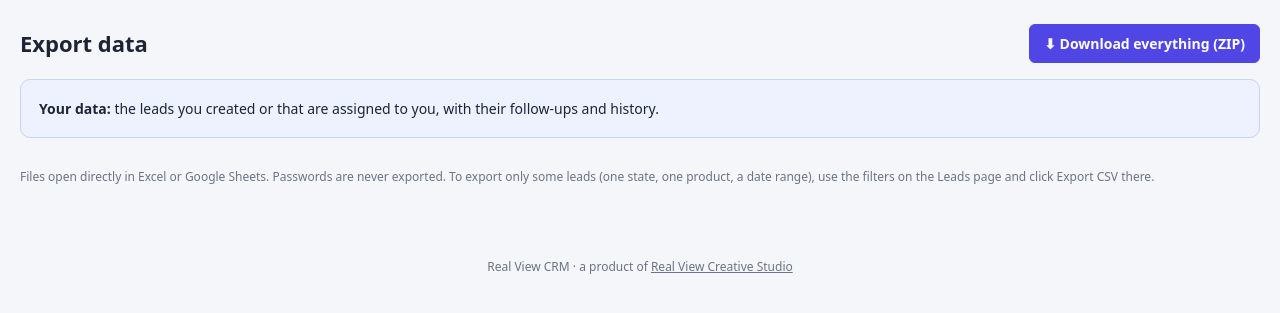
After one commit to jabbu1991/crm, a Flask app: template templates/export.html in a window 1280 px wide. The commit adds this page. Shown: the top 313 px of the page. Run offline with Flask 3, Linux system fonts and the light colour scheme; the template is opened without the code that fills it, so the values that code supplies are empty.

Commit message:
Export page: every role downloads its own scope (CSV per dataset or ZIP)
- Super Admin (agency workspace): all organizations, with an Organization
  column, plus an organizations file; recorded in each client's access log.
- Org Admin: the whole organization. Staff: their own leads, follow-ups,
  history and profile. Staff may now also use Export CSV on lead lists.
- Datasets: leads, product interest, follow-ups, activity, projects,
  products, users (never passwords). CSV cells are formula-safe.

Co-Authored-By: Claude Opus 5.5 <noreply@anthropic.com>
Claude-Session: https://claude.ai/code/session_01KbrordEqMVDsFRFrgdYDaE

```diff
--- a/app.py
+++ b/app.py
@@ -19,6 +19,7 @@ import os
 import secrets
 import sqlite3
 import time
+import zipfile
 from datetime import date, datetime, timedelta
 from functools import wraps
 
@@ -1034,7 +1035,7 @@ def leads():
 
 
 @app.route("/leads/export")
-@admin_required
+@login_required
 def leads_export():
     clauses, args = lead_filters(clean_params())
     sort = request.args.get("sort") if request.args.get("sort") in SORTABLE else "created"
@@ -1044,7 +1045,7 @@ def leads_export():
                      {LEAD_FROM} WHERE {' AND '.join(clauses)}
                      ORDER BY {SORTABLE[sort]} {'ASC' if request.args.get('dir') == 'asc' else 'DESC'}""", args)
     out = io.StringIO()
-    writer = csv.writer(out)
+    writer = SafeCsvWriter(out)
     writer.writerow(["ID", "Project", "Project Code", "Customer Name", "Phone", "WhatsApp", "Email", "Place",
                      "District", "State", "Country", "Products", "Requirement", "Status", "Buying Possibility",
                      "Lead Quality", "Priority", "Source", "Next Follow-up", "Assigned To", "Created By",
@@ -1450,6 +1451,228 @@ def followups():
                            staff=org_users(active_only=False) if is_admin() else [])
 
 
+# ---------------------------------------------------------------- data export (every role, own scope)
+
+class SafeCsvWriter:
+    """csv.writer that neutralises spreadsheet formulas (=, @, +/- not followed by a digit)."""
+
+    def __init__(self, out):
+        self.w = csv.writer(out)
+
+    @staticmethod
+    def _cell(v):
+        if v is None:
+            return ""
+        v = str(v) if not isinstance(v, str) else v
+        if v and (v[0] in "=@\t\r" or (v[0] in "+-" and not v[1:2].isdigit())):
+            return "'" + v
+        return v
+
+    def writerow(self, row):
+        self.w.writerow([self._cell(v) for v in row])
+
+
+def export_is_global():
+    """Super Admin in the agency workspace exports every organization; everyone else their own scope."""
+    return is_super() and not g.get("viewing")
+
+
+def export_lead_where(a="l"):
+    return ("1=1", []) if export_is_global() else lead_scope(a)
+
+
+def export_org_where(a):
+    return ("1=1", []) if export_is_global() else (f"{a}.org_id = ?", [org_id()])
+
+
+def _export_leads():
+    where, args = export_lead_where()
+    rows = query(f"""SELECT {LEAD_COLUMNS}, o.name org_name,
+                       (SELECT GROUP_CONCAT(pr.name || ' [' || lp.stage || ']', '; ') FROM lead_products lp
+                          JOIN products pr ON pr.id = lp.product_id WHERE lp.lead_id = l.id) product_stages
+                     {LEAD_FROM} JOIN organizations o ON o.id = l.org_id
+                     WHERE {where} ORDER BY o.name, l.created_at DESC""", args)
+    head = ["Organization", "Lead ID", "Project", "Project Code", "Customer Name", "Phone", "WhatsApp", "Email",
+            "Place", "District", "State", "Country", "Products [stage]", "Requirement", "Status",
+            "Buying Possibility", "Lead Quality", "Priority", "Source", "Next Follow-up", "Assigned To",
+            "Created By", "Created At", "Updated By", "Updated At", "Notes"]
+    return head, [[r["org_name"], r["id"], r["project_name"], r["project_code"], r["customer_name"], r["phone"],
+                   r["whatsapp"], r["email"], r["place"], r["district"], r["state"], r["country"],
+                   r["product_stages"], r["requirement"], r["status"], r["buying_possibility"], r["lead_quality"],
+                   r["priority"], r["source"], r["next_follow_up"], r["assigned_name"], r["staff_name"],
+                   r["created_at"], r["updated_by_name"], r["updated_at"], r["notes"]] for r in rows]
+
+
+def _export_lead_products():
+    where, args = export_lead_where()
+    rows = query(f"""SELECT o.name org_name, l.id lead_id, l.customer_name, l.phone, pr.name, pr.code, lp.stage,
+                       l.status, lp.created_at, lp.updated_at, u.name updated_by
+                     FROM lead_products lp JOIN leads l ON l.id = lp.lead_id JOIN products pr ON pr.id = lp.product_id
+                     JOIN organizations o ON o.id = l.org_id LEFT JOIN users u ON u.id = lp.updated_by
+                     WHERE {where} ORDER BY o.name, pr.name, l.id""", args)
+    head = ["Organization", "Lead ID", "Customer Name", "Phone", "Product", "Product Code", "Product Stage",
+            "Lead Status", "Linked At", "Stage Updated At", "Stage Updated By"]
+    return head, [list(r) for r in rows]
+
+
+def _export_followups():
+    where, args = export_lead_where()
+    rows = query(f"""SELECT o.name, l.id, l.customer_name, l.phone, f.due_date, f.note, f.status, cu.name,
+                       f.created_at, co.name, f.completed_at, f.outcome
+                     FROM follow_ups f JOIN leads l ON l.id = f.lead_id JOIN organizations o ON o.id = l.org_id
+                     JOIN users cu ON cu.id = f.created_by LEFT JOIN users co ON co.id = f.completed_by
+                     WHERE {where} ORDER BY o.name, f.due_date""", args)
+    head = ["Organization", "Lead ID", "Customer Name", "Phone", "Due Date", "Task", "Status", "Created By",
+            "Created At", "Completed By", "Completed At", "Outcome"]
+    return head, [list(r) for r in rows]
+
+
+def _export_activity():
+    where, args = export_lead_where()
+    rows = query(f"""SELECT o.name, l.id, l.customer_name, u.name, a.action, a.created_at
+                     FROM lead_activity a JOIN leads l ON l.id = a.lead_id JOIN organizations o ON o.id = l.org_id
+                     JOIN users u ON u.id = a.user_id WHERE {where} ORDER BY o.name, a.id""", args)
+    return ["Organization", "Lead ID", "Customer Name", "By", "Action", "At"], [list(r) for r in rows]
+
+
+def _export_projects():
+    if export_is_global():
+        where, args = "1=1", []
+    else:
+        where, args = project_scope()
+    rows = query(f"""SELECT o.name, p.name, p.code, p.client_name, p.campaign_type, p.start_date, p.end_date, p.status,
+                       (SELECT GROUP_CONCAT(su.name, ', ') FROM project_staff ps JOIN users su ON su.id = ps.user_id
+                          WHERE ps.project_id = p.id),
+                       (SELECT GROUP_CONCAT(pr.name, ', ') FROM project_products pp JOIN products pr
+                          ON pr.id = pp.product_id WHERE pp.project_id = p.id),
+                       p.description, p.created_at
+                     FROM projects p JOIN organizations o ON o.id = p.org_id WHERE {where} ORDER BY o.name, p.name""", args)
+    head = ["Organization", "Project", "Code", "Client", "Campaign Type", "Start", "End", "Status", "Assigned Staff",
+            "Products", "Description", "Created At"]
+    return head, [list(r) for r in rows]
+
+
+def _export_products():
+    where, args = export_org_where("pr")
+    if not is_admin():
+        where += " AND pr.active = 1"
+    rows = query(f"""SELECT o.name, pr.name, pr.code, pr.category, pr.description,
+                       CASE pr.active WHEN 1 THEN 'Active' ELSE 'Inactive' END, u.name, pr.created_at
+                     FROM products pr JOIN organizations o ON o.id = pr.org_id LEFT JOIN users u ON u.id = pr.created_by
+                     WHERE {where} ORDER BY o.name, pr.name""", args)
+    head = ["Organization", "Product / Service", "Code", "Category", "Description", "Status", "Created By",
+            "Created At"]
+    return head, [list(r) for r in rows]
+
+
+def _export_users():
+    if export_is_global():
+        where, args = "1=1", []
+    elif is_admin():
+        where, args = "u.org_id = ?", [org_id()]
+    else:
+        where, args = "u.id = ?", [g.user["id"]]
+    rows = query(f"""SELECT o.name, u.name, u.username, u.email, u.phone, u.designation, u.role,
+                       CASE u.active WHEN 1 THEN 'Active' ELSE 'Deactivated' END, u.last_login_at, u.created_at,
+                       (SELECT COUNT(*) FROM leads l WHERE l.entered_by = u.id)
+                     FROM users u JOIN organizations o ON o.id = u.org_id WHERE {where} ORDER BY o.name, u.name""", args)
+    head = ["Organization", "Name", "Username", "Email", "Phone", "Designation", "Role", "Status", "Last Login",
+            "Created At", "Leads Created"]
+    return head, [[*r[:6], ROLE_LABELS.get(r[6], r[6]), *r[7:]] for r in rows]
+
+
+def _export_organizations():
+    rows = query("""SELECT o.name, o.code, CASE o.kind WHEN 'agency' THEN 'Agency' ELSE 'Client' END, o.status,
+                      o.contact_name, o.phone, o.email, o.address, o.created_at,
+                      (SELECT COUNT(*) FROM users u WHERE u.org_id = o.id),
+                      (SELECT COUNT(*) FROM leads l WHERE l.org_id = o.id)
+                    FROM organizations o ORDER BY o.kind, o.name""")
+    head = ["Organization", "Code", "Type", "Status", "Contact", "Phone", "Email", "Address", "Created At", "Users",
+            "Leads"]
+    return head, [list(r) for r in rows]
+
+
+EXPORTS = {
+    "leads": ("Leads", "Every lead with contact details, products, status and who created it", _export_leads),
+    "lead-products": ("Product interest", "Each lead × product with its stage (Interested / Ordered / Purchased)",
+                      _export_lead_products),
+    "followups": ("Follow-ups", "Scheduled and completed follow-ups", _export_followups),
+    "activity": ("Activity history", "Every change and note on each lead", _export_activity),
+    "projects": ("Projects & campaigns", "Projects with dates, staff and products", _export_projects),
+    "products": ("Products & services", "Product catalogue", _export_products),
+    "users": ("Staff & users", "Accounts (no passwords) with lead counts", _export_users),
+    "organizations": ("Organizations", "All organizations with user and lead counts (Super Admin only)",
+                      _export_organizations),
+}
+
+
+def allowed_exports():
+    return [k for k in EXPORTS if k != "organizations" or export_is_global()]
+
+
+def _csv_bytes(head, rows):
+    out = io.StringIO()
+    w = SafeCsvWriter(out)
+    w.writerow(head)
+    for r in rows:
+        w.writerow(r)
+    return ("﻿" + out.getvalue()).encode("utf-8")
+
+
+def _export_audit(what, count):
+    """Record exports by a Super Admin in the affected organizations' access logs."""
+    if not is_super():
+        return
+    if g.get("viewing"):
+        audit(f"Super Admin exported {what}", f"{count} rows")
+    elif export_is_global():
+        for (oid,) in query("SELECT id FROM organizations WHERE kind = 'client'"):
+            audit(f"Super Admin exported {what} for all organizations", org=oid)
+
+
+def _export_scope_label():
+    if export_is_global():
+        return "all-organizations"
+    base = "".join(ch if ch.isalnum() else "-" for ch in g.org["code"].lower())
+    return base if is_admin() else f"{base}-{g.user['username'].lower()}"
+
+
+@app.route("/export")
+@login_required
+def export_page():
+    counts = {k: len(EXPORTS[k][2]()[1]) for k in allowed_exports()}
+    return render_template("export.html", exports=[(k, *EXPORTS[k][:2], counts[k]) for k in allowed_exports()],
+                           global_export=export_is_global())
+
+
+@app.route("/export/<name>.csv")
+@login_required
+def export_csv(name):
+    if name not in allowed_exports():
+        abort(404)
+    head, rows = EXPORTS[name][2]()
+    _export_audit(EXPORTS[name][0].lower(), len(rows))
+    filename = f"{_export_scope_label()}-{name}-{datetime.now():%Y%m%d-%H%M}.csv"
+    return Response(_csv_bytes(head, rows), mimetype="text/csv",
+                    headers={"Content-Disposition": f"attachment; filename={filename}"})
+
+
+@app.route("/export/all.zip")
+@login_required
+def export_zip():
+    buf = io.BytesIO()
+    total = 0
+    with zipfile.ZipFile(buf, "w", zipfile.ZIP_DEFLATED) as zf:
+        for name in allowed_exports():
+            head, rows = EXPORTS[name][2]()
+            total += len(rows)
+            zf.writestr(f"{name}.csv", _csv_bytes(head, rows))
+    _export_audit("all data (ZIP)", total)
+    filename = f"{_export_scope_label()}-export-{datetime.now():%Y%m%d-%H%M}.zip"
+    return Response(buf.getvalue(), mimetype="application/zip",
+                    headers={"Content-Disposition": f"attachment; filename={filename}"})
+
+
 # ---------------------------------------------------------------- reports (admins)
 
 GROUPABLE = {
--- a/static/style.css
+++ b/static/style.css
@@ -205,3 +205,9 @@ form.inline { display: inline; }
 .auth-logo { width: 64px; height: 64px; border-radius: 14px; display: block; margin-bottom: 12px; }
 .view-banner { display: flex; align-items: center; justify-content: space-between; gap: 12px; flex-wrap: wrap; padding: 10px 20px; background: #fef3c7; border-bottom: 1px solid #fcd34d; color: #78350f; font-size: 14px; }
 .view-banner form { margin: 0; }
+.export-scope { background: #eef2ff; border-color: #c7d2fe; }
+.export-cards { grid-template-columns: repeat(auto-fill, minmax(280px, 1fr)); }
+.export-card { display: flex; flex-direction: column; justify-content: space-between; gap: 12px; color: var(--text); text-decoration: none; margin: 0; }
+.export-card:hover { text-decoration: none; border-color: var(--primary); box-shadow: 0 2px 8px rgba(0,0,0,.06); }
+.export-card h3 { margin: 0 0 4px; font-size: 15px; } .export-card p { margin: 0; color: var(--muted); font-size: 13px; }
+.export-count { font-weight: 600; color: var(--primary); font-size: 13px; }
--- a/templates/base.html
+++ b/templates/base.html
@@ -31,6 +31,7 @@
   <a href="{{ url_for('states') }}" class="{{ 'active' if ep in ('states', 'state_view') }}">State-wise Leads</a>
   <a href="{{ url_for('product_leads') }}" class="{{ 'active' if ep in ('product_leads', 'product_lead_list') }}">Product-wise Leads</a>
   <a href="{{ url_for('followups') }}" class="{{ 'active' if ep == 'followups' }}">Follow-ups</a>
+  <a href="{{ url_for('export_page') }}" class="{{ 'active' if ep.startswith('export') }}">Export</a>
   {% if is_admin() %}
   <a href="{{ url_for('reports') }}" class="{{ 'active' if ep == 'reports' }}">Reports</a>
   <a href="{{ url_for('staff') }}" class="{{ 'active' if ep.startswith('staff') }}">Staff &amp; Users</a>
--- /dev/null
+++ b/templates/export.html
@@ -0,0 +1,28 @@
+{% extends 'base.html' %}
+{% block title %}Export data{% endblock %}
+{% block content %}
+<div class="page-head">
+  <h1>Export data</h1>
+  <a class="btn btn-primary" href="{{ url_for('export_zip') }}">⬇ Download everything (ZIP)</a>
+</div>
+<div class="card export-scope">
+  {% if global_export %}
+    <b>All organizations.</b> As Super Admin you are exporting every organization's data. Each file has an Organization column. Each client's access log records the export.
+  {% elif viewing %}
+    <b>{{ g.org.name }} only</b> (viewing as Super Admin). This export is recorded in their access log.
+  {% elif is_admin() %}
+    <b>All of {{ g.org.name }}</b>: every staff member's leads and records.
+  {% else %}
+    <b>Your data:</b> the leads you created or that are assigned to you, with their follow-ups and history.
+  {% endif %}
+</div>
+<div class="cards export-cards">
+  {% for key, label, desc, count in exports %}
+  <a class="card export-card" href="{{ url_for('export_csv', name=key) }}">
+    <div><h3>{{ label }}</h3><p>{{ desc }}</p></div>
+    <span class="export-count">{{ count }} rows · CSV ⬇</span>
+  </a>
+  {% endfor %}
+</div>
+<p class="muted small">Files open directly in Excel or Google Sheets. Passwords are never exported. To export only some leads (one state, one product, a date range), use the filters on the Leads page and click Export CSV there.</p>
+{% endblock %}
--- a/templates/leads.html
+++ b/templates/leads.html
@@ -6,7 +6,7 @@
   <div class="actions">
     <a class="btn btn-primary" href="{{ url_for('lead_new', project=params.get('project')) }}">+ Add lead</a>
     <a class="btn" href="{{ url_for('leads_import') }}">Import CSV</a>
-    {% if is_admin() %}<a class="btn" href="{{ url_for('leads_export', **params) }}">Export CSV</a>{% endif %}
+    <a class="btn" href="{{ url_for('leads_export', **params) }}">Export CSV</a>
   </div>
 </div>
 
--- a/templates/product_lead_list.html
+++ b/templates/product_lead_list.html
@@ -3,7 +3,7 @@
 {% block content %}
 <div class="page-head">
   <h1><a href="{{ url_for('product_leads') }}" class="muted">Product-wise</a> › {{ product.name }}{% if product.code %} <small class="muted">{{ product.code }}</small>{% endif %}</h1>
-  {% if is_admin() %}<a class="btn" href="{{ url_for('leads_export', **params) }}">Export CSV</a>{% endif %}
+  <a class="btn" href="{{ url_for('leads_export', **params) }}">Export CSV</a>
 </div>
 {% if stats %}
 <div class="stats">
--- a/templates/state_view.html
+++ b/templates/state_view.html
@@ -4,7 +4,7 @@
 {% set fixed = {'state': state} %}{% if params.country %}{% set _ = fixed.update(country=params.country) %}{% endif %}
 <div class="page-head">
   <h1><a href="{{ url_for('states') }}" class="muted">State-wise</a> › {{ state }}{% if params.country %} <small class="muted">{{ params.country }}</small>{% endif %}</h1>
-  {% if is_admin() %}<a class="btn" href="{{ url_for('leads_export', **params) }}">Export CSV</a>{% endif %}
+  <a class="btn" href="{{ url_for('leads_export', **params) }}">Export CSV</a>
 </div>
 <div class="stats compact-stats"><div class="stat"><b>{{ total }}</b><span>{{ 'leads' if not params.q and params|length <= 2 else 'matching leads' }} in {{ state }}</span></div></div>
 <div class="quicksort">
```
Also changed, not shown: tests/test_crm.py (+46 -1 lines), README.md.
